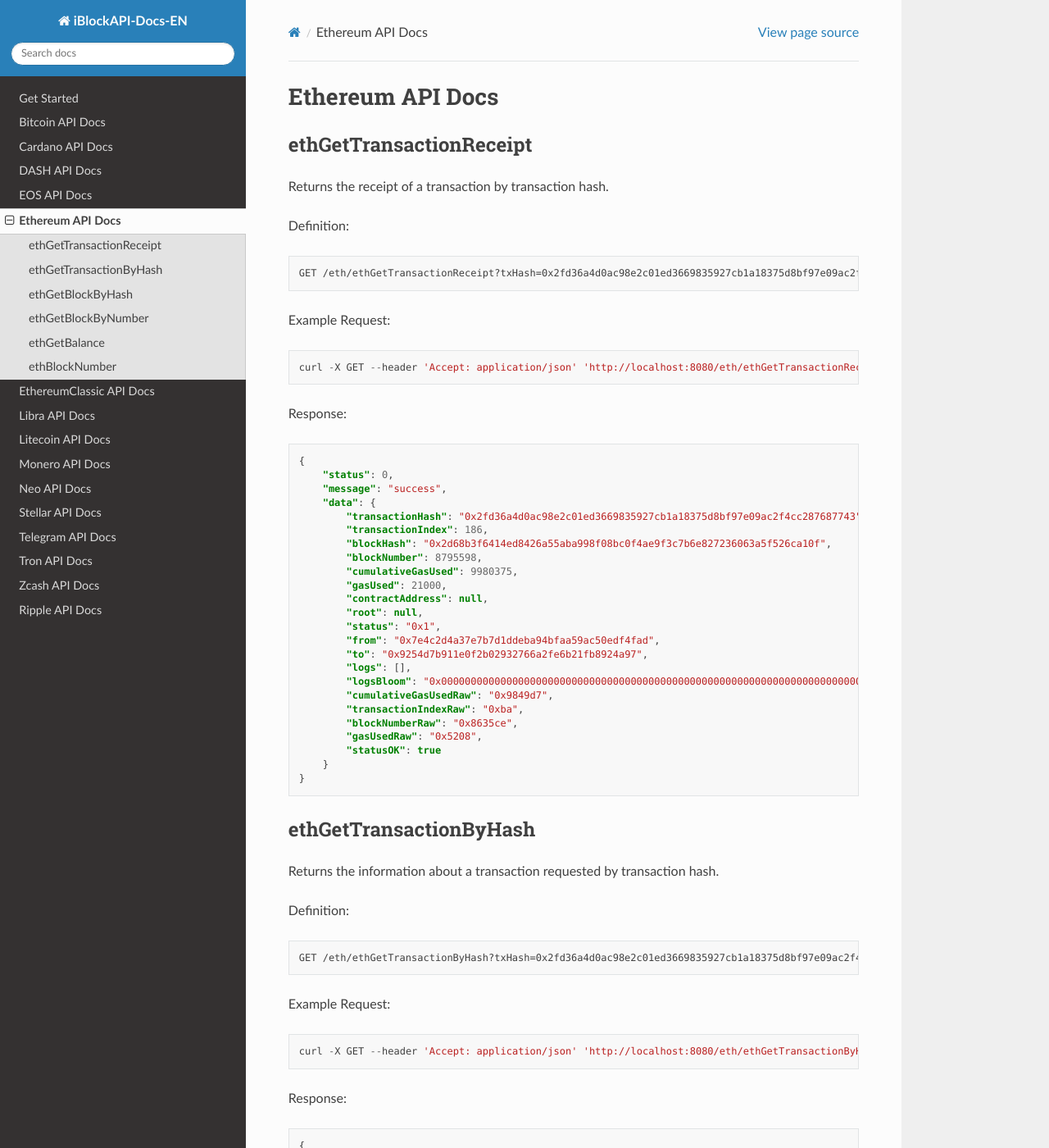
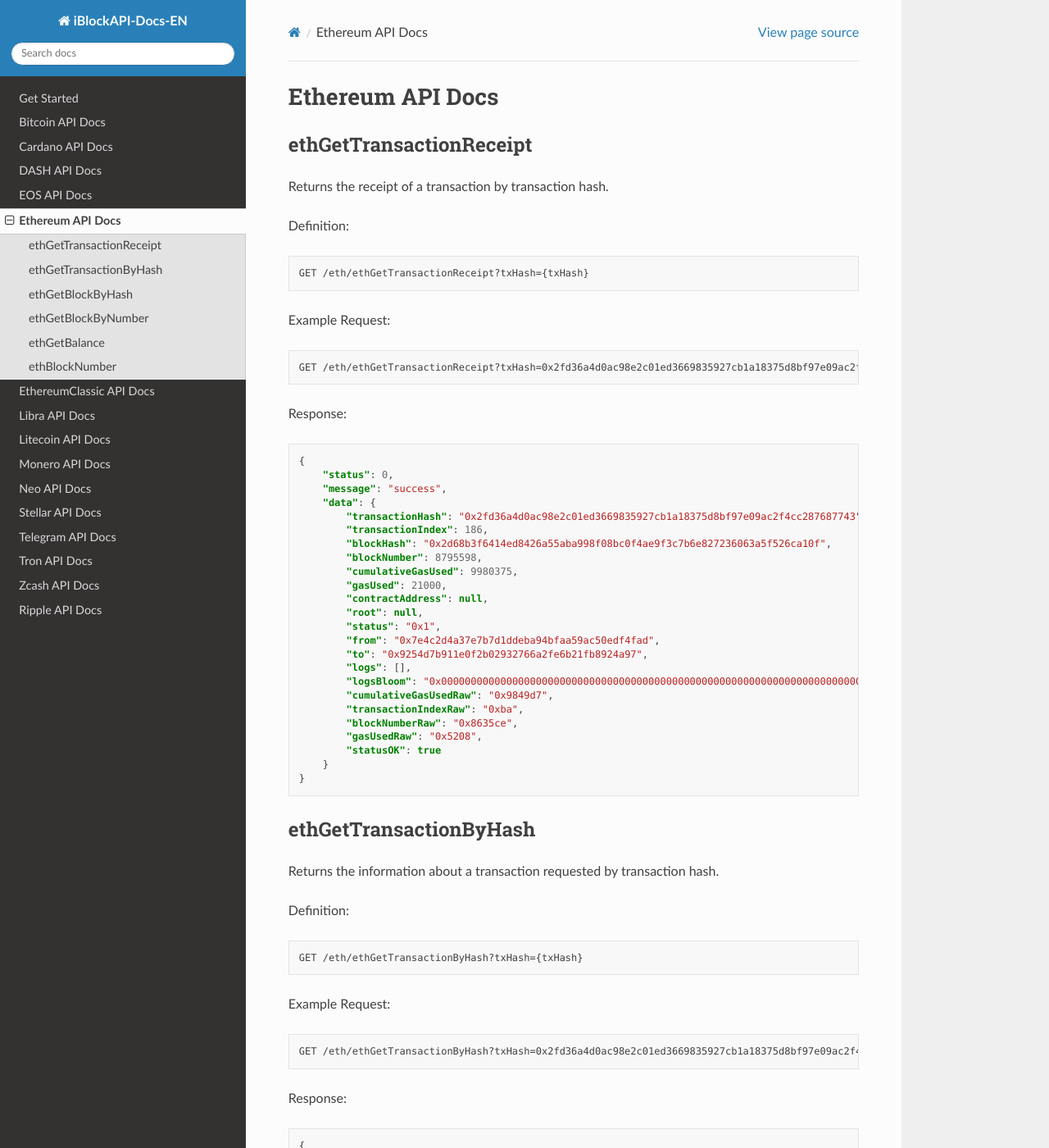
Before and after one commit to iBlockAPI/API-Docs, a Sphinx documentation site: the page built from source/ethereum.rst, in a window 1280 px wide and 1400 px high. Shown: the whole window at 82% size. Built offline with Sphinx 7.4.7 and the Read the Docs theme 2.0.0, drawn with Linux system fonts in a browser that asks for light colours; some of the changed text lies outside the part shown.

Commit message:
ETH,ETC update

```diff
--- a/source/ethereum.rst
+++ b/source/ethereum.rst
@@ -7,11 +7,11 @@ Returns the receipt of a transaction by transaction hash.
 
 Definition::
 
-    GET /eth/ethGetTransactionReceipt?txHash=0x2fd36a4d0ac98e2c01ed3669835927cb1a18375d8bf97e09ac2f4cc287687743
+    GET /eth/ethGetTransactionReceipt?txHash={txHash}
 
 Example Request::
 
-    curl -X GET --header 'Accept: application/json' 'http://localhost:8080/eth/ethGetTransactionReceipt?txHash=0x2fd36a4d0ac98e2c01ed3669835927cb1a18375d8bf97e09ac2f4cc287687743'
+    GET /eth/ethGetTransactionReceipt?txHash=0x2fd36a4d0ac98e2c01ed3669835927cb1a18375d8bf97e09ac2f4cc287687743
 
 Response:
 
@@ -49,11 +49,11 @@ Returns the information about a transaction requested by transaction hash.
 
 Definition::
 
-    GET /eth/ethGetTransactionByHash?txHash=0x2fd36a4d0ac98e2c01ed3669835927cb1a18375d8bf97e09ac2f4cc287687743
+    GET /eth/ethGetTransactionByHash?txHash={txHash}
 
 Example Request::
 
-    curl -X GET --header 'Accept: application/json' 'http://localhost:8080/eth/ethGetTransactionByHash?txHash=0x2fd36a4d0ac98e2c01ed3669835927cb1a18375d8bf97e09ac2f4cc287687743'
+    GET /eth/ethGetTransactionByHash?txHash=0x2fd36a4d0ac98e2c01ed3669835927cb1a18375d8bf97e09ac2f4cc287687743
 
 Response:
 
@@ -128,11 +128,11 @@ Returns information about a block by hash.
 
 Definition::
 
-    GET /eth/ethGetBlockByHash?txHash=0x9de9fa4172199ad230af553ac26ffa6b10f2d896d61a5e71f3f30dea5da62d65
+    GET /eth/ethGetBlockByHash?txHash={txHash}
 
 Example Request::
 
-    curl -X GET --header 'Accept: application/json' 'http://localhost:8080/eth/ethGetBlockByHash?txHash=0x9de9fa4172199ad230af553ac26ffa6b10f2d896d61a5e71f3f30dea5da62d65'
+    GET /eth/ethGetBlockByHash?txHash=0x9de9fa4172199ad230af553ac26ffa6b10f2d896d61a5e71f3f30dea5da62d65'
 
 Response:
 
@@ -233,11 +233,11 @@ Returns information about a block by block number.
 
 Definition::
 
-    GET /eth/ethGetBlockByNumber?number=8795764
+    GET /eth/ethGetBlockByNumber?number={number}
 
 Example Request::
 
-    curl -X GET --header 'Accept: application/json' 'http://localhost:8080/eth/ethGetBlockByNumber?number=8795764'
+    GET /eth/ethGetBlockByNumber?number=8795764
 
 Response:
 
@@ -338,11 +338,11 @@ Returns the balance(integer of the current balance in wei.) of the account of gi
 
 Definition::
 
-    GET /eth/ethGetBalance?address=0xea674fdde714fd979de3edf0f56aa9716b898ec8
+    GET /eth/ethGetBalance?address={address}
 
 Example Request::
 
-    curl -X GET --header 'Accept: application/json' 'http://localhost:8080/eth/ethGetBalance?address=0xea674fdde714fd979de3edf0f56aa9716b898ec8'
+    GET /eth/ethGetBalance?address=0xea674fdde714fd979de3edf0f56aa9716b898ec8
 
 Response:
 
@@ -365,7 +365,7 @@ Definition::
 
 Example Request::
 
-    curl -X GET --header 'Accept: application/json' 'http://localhost:8080/eth/ethBlockNumber'
+    GET /eth/ethBlockNumber
 
 Response:
 
```
Also changed, not shown: source/ethereumclassic.rst (+11 -11 lines).
